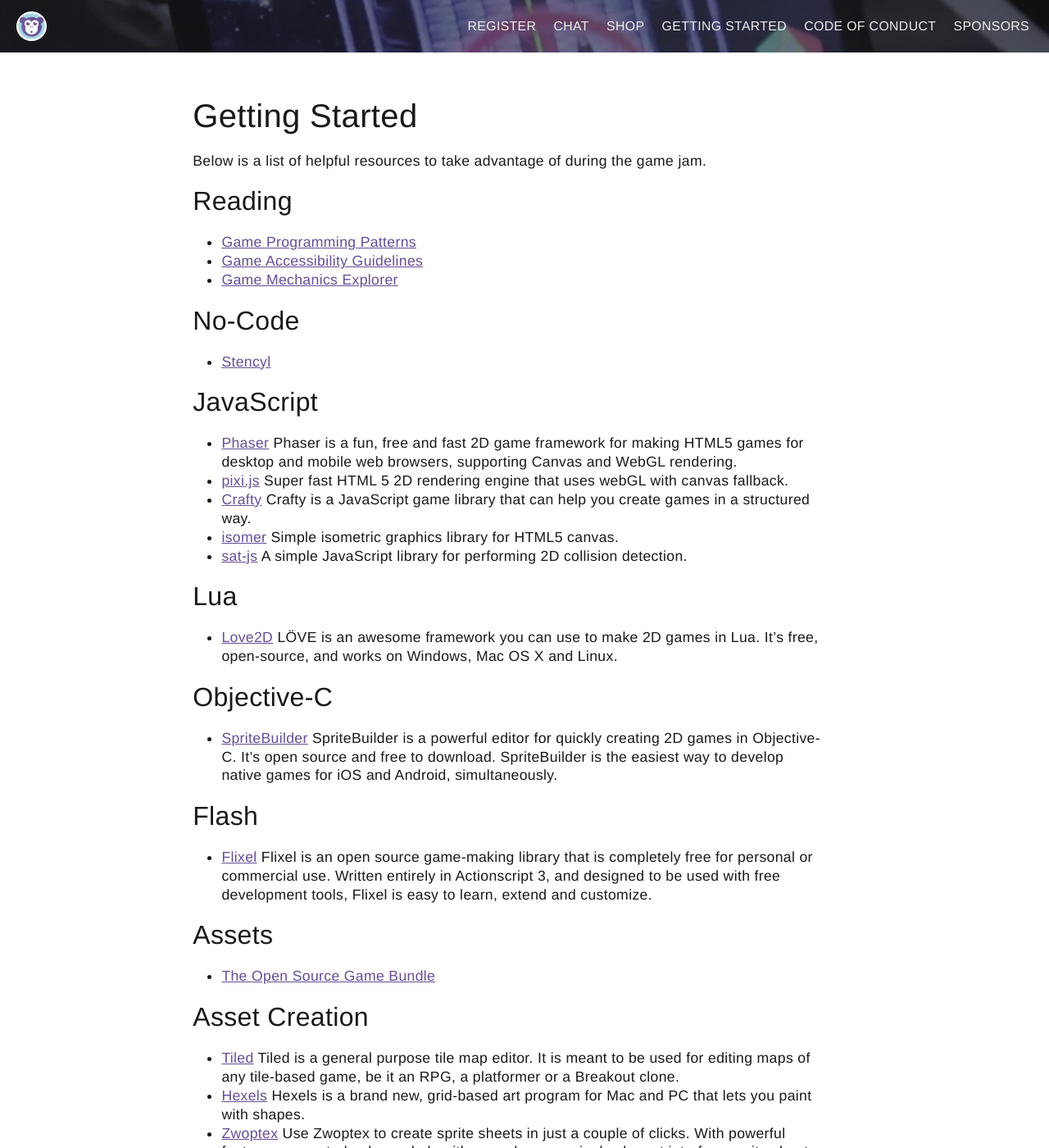
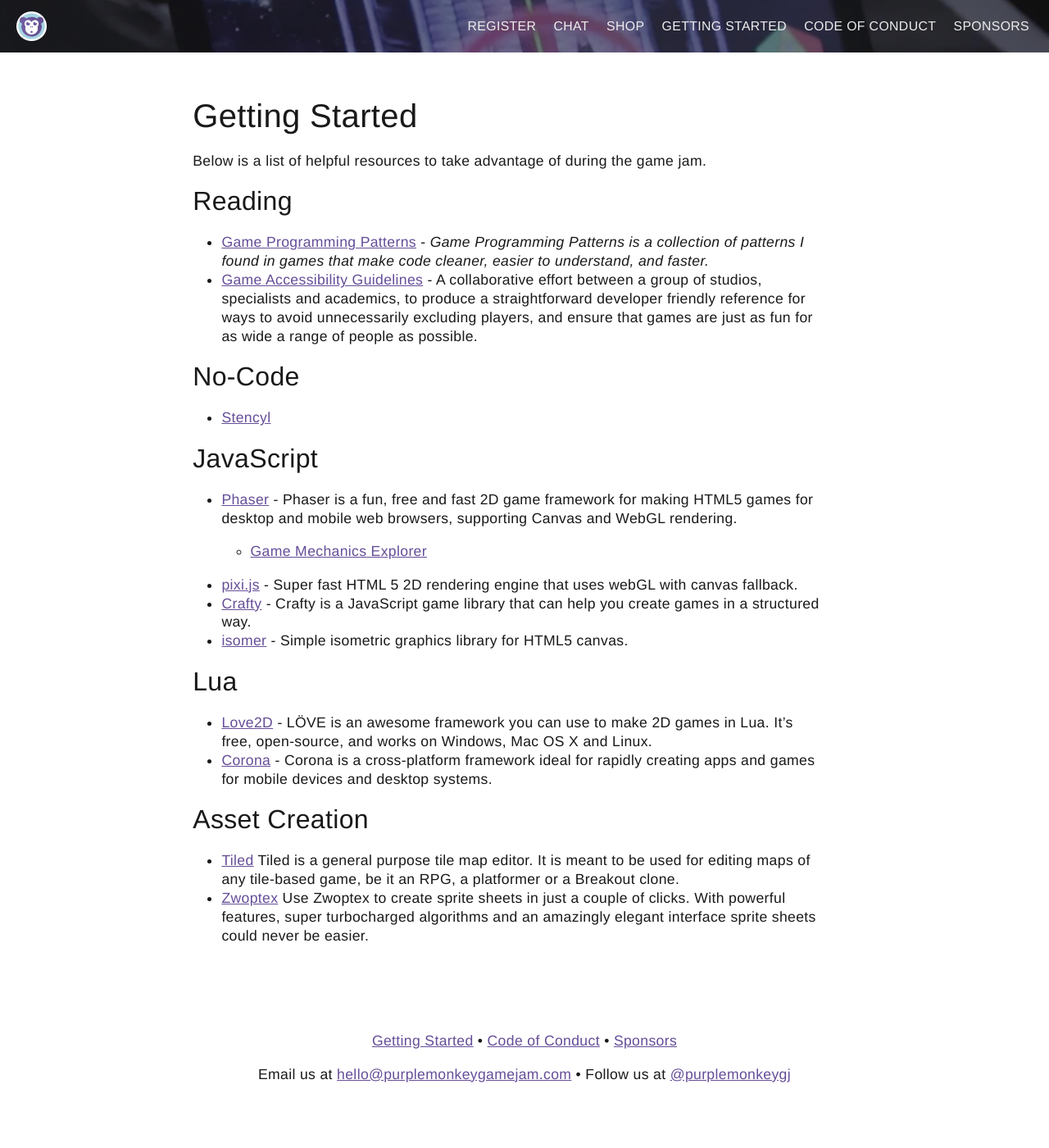
Before and after one commit to purplemonkeygamejam/purplemonkeygamejam.github.io, a Jekyll site: the page built from getting-started.md, in a window 1280 px wide and 1400 px high. Shown: the whole window at 82% size. Built offline with Jekyll 4.4.1, drawn with Linux system fonts in a browser that asks for light colours.

Commit message:
Updated getting started links.

```diff
--- a/getting-started.md
+++ b/getting-started.md
@@ -10,9 +10,8 @@
 
 ## Reading
 
-- [Game Programming Patterns](http://gameprogrammingpatterns.com)
-- [Game Accessibility Guidelines](http://gameaccessibilityguidelines.com/)
-- [Game Mechanics Explorer](http://gamemechanicexplorer.com/)
+- [Game Programming Patterns](http://gameprogrammingpatterns.com) - _Game Programming Patterns is a collection of patterns I found in games that make code cleaner, easier to understand, and faster._
+- [Game Accessibility Guidelines](http://gameaccessibilityguidelines.com/) - A collaborative effort between a group of studios, specialists and academics, to produce a straightforward developer friendly reference for ways to avoid unnecessarily excluding players, and ensure that games are just as fun for as wide a range of people as possible.
 
 ## No-Code
 
@@ -20,30 +19,18 @@
 
 ## JavaScript
 
-- [Phaser](http://phaser.io/) Phaser is a fun, free and fast 2D game framework for making HTML5 games for desktop and mobile web browsers, supporting Canvas and WebGL rendering.
-- [pixi.js](https://github.com/GoodBoyDigital/pixi.js/) Super fast HTML 5 2D rendering engine that uses webGL with canvas fallback.
-- [Crafty](https://github.com/craftyjs/Crafty) Crafty is a JavaScript game library that can help you create games in a structured way.
-- [isomer](https://github.com/jdan/isomer) Simple isometric graphics library for HTML5 canvas.
-- [sat-js](https://github.com/jriecken/sat-js) A simple JavaScript library for performing 2D collision detection.
+- [Phaser](http://phaser.io/) - Phaser is a fun, free and fast 2D game framework for making HTML5 games for desktop and mobile web browsers, supporting Canvas and WebGL rendering.
+    - [Game Mechanics Explorer](http://gamemechanicexplorer.com/)
+- [pixi.js](https://github.com/GoodBoyDigital/pixi.js/) - Super fast HTML 5 2D rendering engine that uses webGL with canvas fallback.
+- [Crafty](https://github.com/craftyjs/Crafty) - Crafty is a JavaScript game library that can help you create games in a structured way.
+- [isomer](https://github.com/jdan/isomer) - Simple isometric graphics library for HTML5 canvas.
 
 ## Lua
 
-- [Love2D](https://love2d.org/) LÖVE is an awesome framework you can use to make 2D games in Lua. It's free, open-source, and works on Windows, Mac OS X and Linux.
-
-## Objective-C
-
-- [SpriteBuilder](http://www.spritebuilder.com/) SpriteBuilder is a powerful editor for quickly creating 2D games in Objective-C. It’s open source and free to download. SpriteBuilder is the easiest way to develop native games for iOS and Android, simultaneously.
-
-## Flash
-
-- [Flixel](http://flixel.org/) Flixel is an open source game-making library that is completely free for personal or commercial use. Written entirely in Actionscript 3, and designed to be used with free development tools, Flixel is easy to learn, extend and customize.
-
-## Assets
-
-- [The Open Source Game Bundle](http://open.commonly.cc/)
+- [Love2D](https://love2d.org/) - LÖVE is an awesome framework you can use to make 2D games in Lua. It's free, open-source, and works on Windows, Mac OS X and Linux.
+- [Corona](https://coronalabs.com/) - Corona is a cross-platform framework ideal for rapidly creating apps and games for mobile devices and desktop systems.
 
 ## Asset Creation
 
 - [Tiled](http://www.mapeditor.org/) Tiled is a general purpose tile map editor. It is meant to be used for editing maps of any tile-based game, be it an RPG, a platformer or a Breakout clone.
-- [Hexels](http://www.hexraystudios.com/hexels) Hexels is a brand new, grid-based art program for Mac and PC that lets you paint with shapes.
 - [Zwoptex](http://www.zwopple.com/zwoptex/) Use Zwoptex to create sprite sheets in just a couple of clicks. With powerful features, super turbocharged algorithms and an amazingly elegant interface sprite sheets could never be easier.
```
